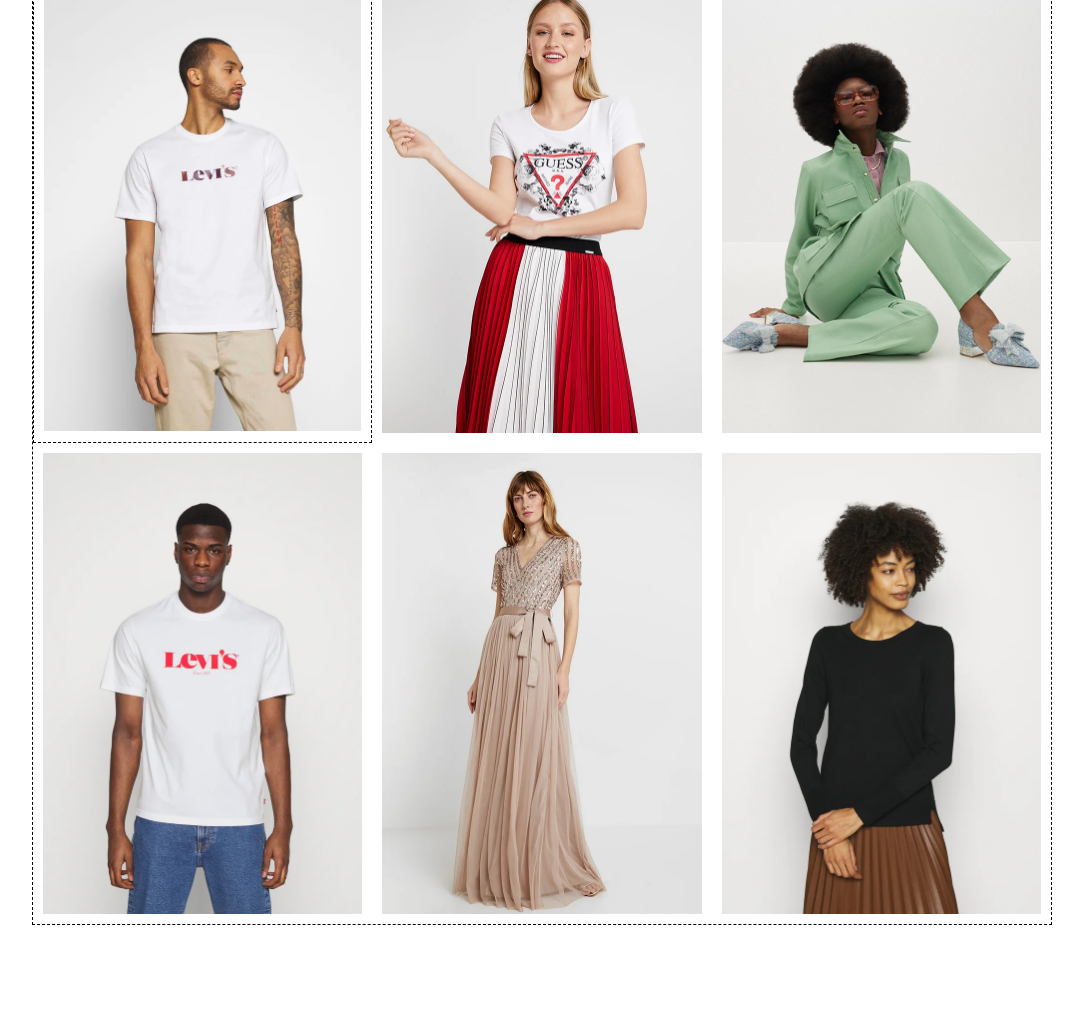
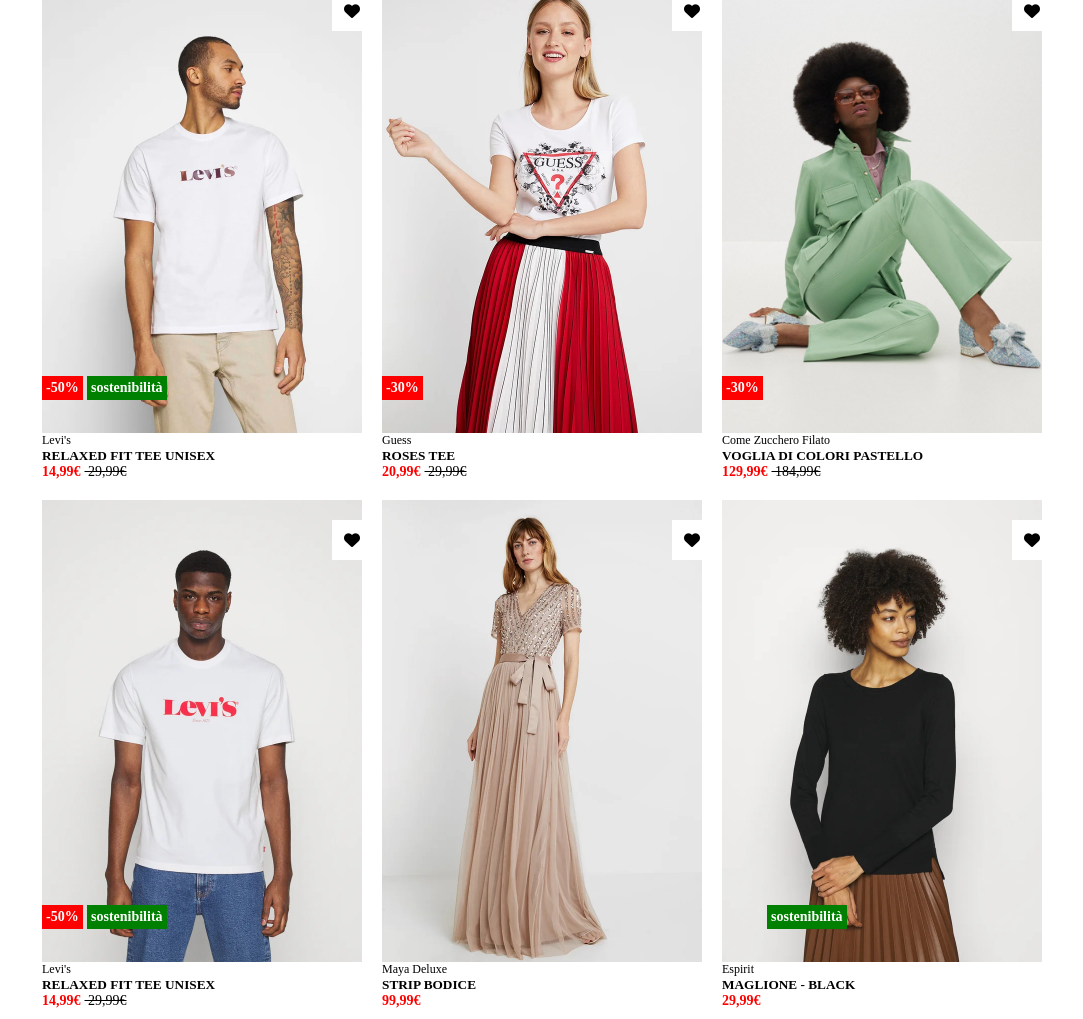
Before and after one commit to lelz99/html-css-boolando, a plain HTML site: page index.html in a window 1280 px wide. Shown: the part 139-1158 px from the top of the page, without its empty margins (98-1181 px from the left). Before the commit the page ends 1064 px from the top, so only its background shows below. Drawn offline with Linux system fonts and the light colour scheme.

Commit message:
added main

```diff
--- a/index.html
+++ b/index.html
@@ -28,30 +28,73 @@
     </header>
 
     <main class="container">
-        <div class="row border">
-            <div class="col border" id="change-image">
+        <div class="row">
+            <div class="col relative">
+                <div id="change-image">
                     <img class="primary-image" src="img/1.webp" alt="">
                     <img class="secondary-image" src="img/1b.webp" alt="">
                 </div>
-            <div class="col" id="change-image">
+                <div class="box-heart"><i class="fa-solid fa-heart"></i></div>
+                <div class="ticket discount">-50%</div>
+                <div class="ticket sostenibilita">sostenibilità</div>
+                <figcaption>Levi's</figcaption>
+                <h5>RELAXED FIT TEE UNISEX</h5>
+                <p>14,99€<s> 29,99€</s></p>
+            </div>
+            <div class="col relative">
+                <div id="change-image">
                     <img class="primary-image" src="img/2.webp" alt="">
                     <img class="secondary-image" src="img/2b.webp" alt="">
                 </div>
-            <div class="col" id="change-image">
+                <div class="box-heart"><i class="fa-solid fa-heart"></i></div>
+                <div class="ticket discount">-30%</div>
+                <figcaption>Guess</figcaption>
+                <h5>ROSES TEE</h5>
+                <p>20,99€<s> 29,99€</s></p>
+            </div>
+            <div class="col relative">
+                <div id="change-image">
                     <img class="primary-image" src="img/3.webp" alt="">
                     <img class="secondary-image" src="img/3b.webp" alt="">
                 </div>
-            <div class="col" id="change-image">
+                <div class="box-heart"><i class="fa-solid fa-heart"></i></div>
+                <div class="ticket discount">-30%</div>
+                <figcaption>Come Zucchero Filato</figcaption>
+                <h5>VOGLIA DI COLORI PASTELLO</h5>
+                <p>129,99€<s> 184,99€</s></p>
+            </div>
+            <div class="col relative">
+                <div id="change-image">
                     <img class="primary-image" src="img/4.webp" alt="">
                     <img class="secondary-image" src="img/4b.webp" alt="">
                 </div>
-            <div class="col" id="change-image">
+                <div class="box-heart"><i class="fa-solid fa-heart"></i></div>
+                <div class="ticket discount">-50%</div>
+                <div class="ticket sostenibilita">sostenibilità</div>
+                <figcaption>Levi's</figcaption>
+                <h5>RELAXED FIT TEE UNISEX</h5>
+                <p>14,99€<s> 29,99€</s></p>
+            </div>
+            <div class="col relative">
+                <div id="change-image">
                     <img class="primary-image" src="img/5.webp" alt="">
                     <img class="secondary-image" src="img/5b.webp" alt="">
                 </div>
-            <div class="col" id="change-image">
+                <div class="box-heart"><i class="fa-solid fa-heart"></i></div>
+                <figcaption>Maya Deluxe</figcaption>
+                <h5>STRIP BODICE</h5>
+                <p>99,99€</p>
+            </div>
+            <div class="col relative">
+                <div id="change-image">
                     <img class="primary-image" src="img/6.webp" alt="">
                     <img class="secondary-image" src="img/6b.webp" alt="">
+                </div>
+                <div class="box-heart"><i class="fa-solid fa-heart"></i></div>
+                <div class="ticket sostenibilita">sostenibilità</div>
+                <figcaption>Espirit</figcaption>
+                <h5>MAGLIONE - BLACK</h5>
+                <p>29,99€</p>
             </div>
         </div>
     </main>
--- a/style/style.css
+++ b/style/style.css
@@ -28,6 +28,7 @@ img{
 
 .relative{
     position: relative;
+
 }
 
 /* Utils */
@@ -41,6 +42,7 @@ img{
 header{
     background-color: #FF6900;
     position: fixed;
+    z-index: 1;
     top: 0;
     left: 0;
     right: 0;
@@ -82,7 +84,7 @@ header{
     padding: 10px;
 }
 
-/* Immagini */
+/* elementi hover  */
 
 .primary-image{
     display: block;
@@ -99,3 +101,61 @@ header{
 #change-image:hover .secondary-image{
     display: block;
 }
+
+.box-heart:hover .fa-solid{
+    color: red;
+}
+
+/* elementi contenuti nell'immagine */
+
+.box-heart{
+    padding: 12px;
+    background-color: white;
+    width: 40px;
+    height: 40px;
+    position: absolute;
+    right: 0;
+    top: 30px;
+}
+
+.ticket{
+    position: absolute;
+    bottom: 90px;
+    font-weight: 900;
+    color: white;
+    font-size: 14px;
+    padding: 4px;
+}
+
+.ticket.discount{
+    background-color: red;
+    left: 10px;
+}
+
+.ticket.sostenibilita{
+    background-color: green;
+    left: 55px;
+}
+
+/* Etichette e testo */
+
+figcaption{
+    font-weight: 100;
+    font-size: 12px;
+}
+
+h5{
+    font-weight: 900;
+}
+
+p{
+    color: red;
+    font-weight: 900;
+    font-size: 14px;
+}
+
+s{
+    color: black;
+    margin-left: 4px;
+    font-weight: normal;
+}
```
Lines whose indentation alone changed are shown as unchanged.
